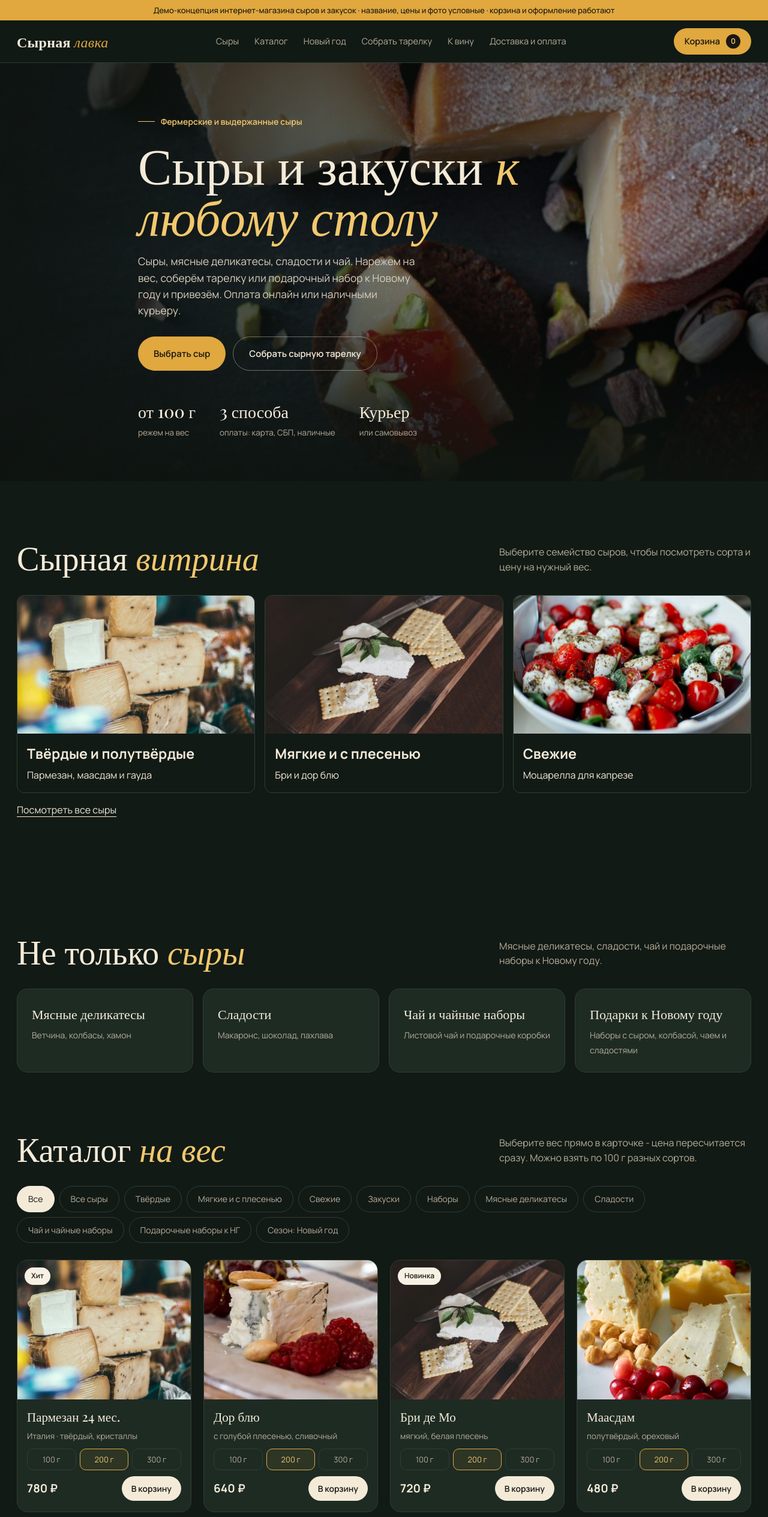
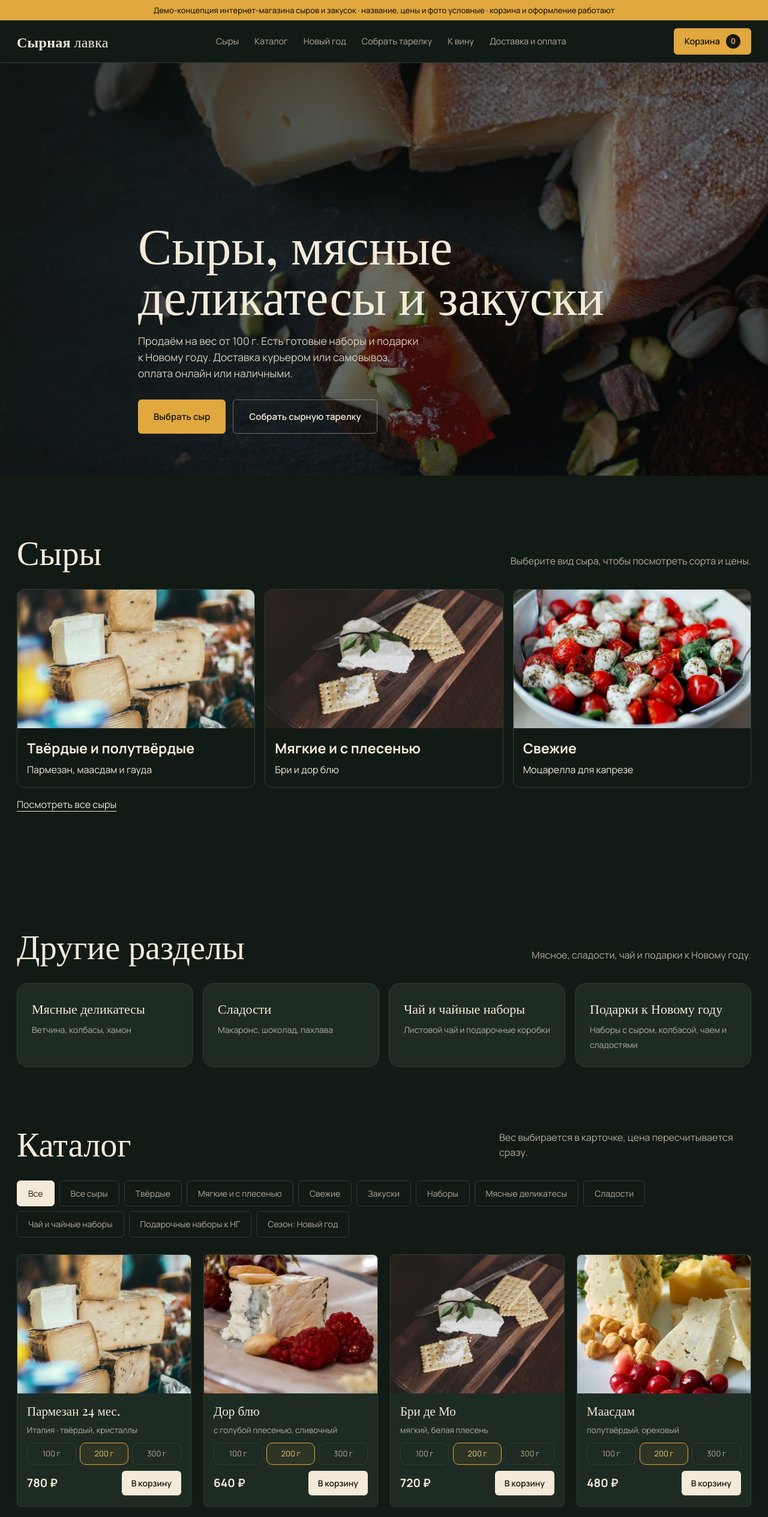
Before and after one commit to didigood0401/syr-lavka, a plain HTML site: page index.html in a window 1280 px wide. Shown: the top 2529 px of the page at 60% size. Drawn offline with nearby package versions, Linux system fonts and the light colour scheme; a web font is replaced by a local one.

Commit message:
Упрощён дизайн и тексты

```diff
--- a/index.html
+++ b/index.html
@@ -142,6 +142,14 @@ footer{border-top:1px solid var(--line);padding:50px 0 34px;color:var(--mut);fon
 .fld{display:grid;gap:8px;margin-bottom:12px}.fld input{border:1.5px solid #ddd2bd;border-radius:10px;padding:10px 12px;font:inherit;font-size:14px;background:#fff;color:var(--ink)}
 .df{max-height:64vh;overflow:auto}
 @media(max-width:1000px){.more{grid-template-columns:1fr 1fr}}@media(max-width:560px){.more{grid-template-columns:1fr}}
+em{font-style:normal;color:inherit!important}.logo i{font-style:normal;color:inherit}
+header{backdrop-filter:none;background:var(--bg)}
+.hero img{animation:none;transform:none}
+.hero:after{background:linear-gradient(90deg,rgba(14,20,16,.8),rgba(14,20,16,.3))}
+.rv{opacity:1!important;transform:none!important;transition:none}
+.card,.card:hover{transform:none;transition:none;border-radius:8px}.card:hover .ph img{transform:none}
+.btn,.add,.cartb,.chip{border-radius:6px}
+.board{box-shadow:none}
 </style>
 </head>
 <body>
@@ -154,16 +162,16 @@ footer{border-top:1px solid var(--line);padding:50px 0 34px;color:var(--mut);fon
 
 <div class="hero"><img src="img/hero.jpg" alt="Выдержанные сыры на тёмной доске">
  <div class="wrap hc">
-  <div class="kick">Фермерские и выдержанные сыры</div>
-  <h1>Сыры и закуски <em>к любому столу</em></h1>
-  <p>Сыры, мясные деликатесы, сладости и чай. Нарежем на вес, соберём тарелку или подарочный набор к Новому году и привезём. Оплата онлайн или наличными курьеру.</p>
+
+  <h1>Сыры, мясные деликатесы и закуски</h1>
+  <p>Продаём на вес от 100 г. Есть готовые наборы и подарки к Новому году. Доставка курьером или самовывоз, оплата онлайн или наличными.</p>
   <div class="cta"><a href="#cheese" class="btn a">Выбрать сыр</a><a href="#board" class="btn o">Собрать сырную тарелку</a></div>
-  <div class="facts"><div><b>от 100 г</b><span>режем на вес</span></div><div><b>3 способа</b><span>оплаты: карта, СБП, наличные</span></div><div><b>Курьер</b><span>или самовывоз</span></div></div>
+
  </div>
 </div>
 
 <section id="cheese" aria-labelledby="cheese-title"><div class="wrap">
- <div class="sh"><h2 id="cheese-title">Сырная <em>витрина</em></h2><p>Выберите семейство сыров, чтобы посмотреть сорта и цену на нужный вес.</p></div>
+ <div class="sh"><h2 id="cheese-title">Сыры</h2><p>Выберите вид сыра, чтобы посмотреть сорта и цены.</p></div>
  <div class="cheese-families">
   <a href="#cat" data-family="hard"><img src="img/c1.jpg" alt=""><div><h3>Твёрдые и полутвёрдые</h3><span>Пармезан, маасдам и гауда</span></div></a>
   <a href="#cat" data-family="soft"><img src="img/c3.jpg" alt=""><div><h3>Мягкие и с плесенью</h3><span>Бри и дор блю</span></div></a>
@@ -171,7 +179,7 @@ footer{border-top:1px solid var(--line);padding:50px 0 34px;color:var(--mut);fon
  </div><a class="cheese-all" href="#cat" data-family="cheese">Посмотреть все сыры</a>
 </div></section>
 <section id="more" style="padding-bottom:0"><div class="wrap">
- <div class="sh rv"><h2>Не только <em>сыры</em></h2><p>Мясные деликатесы, сладости, чай и подарочные наборы к Новому году.</p></div>
+ <div class="sh rv"><h2>Другие разделы</h2><p>Мясное, сладости, чай и подарки к Новому году.</p></div>
  <div class="more">
   <a href="#cat" data-family="meat"><h3>Мясные деликатесы</h3><span>Ветчина, колбасы, хамон</span></a>
   <a href="#cat" data-family="sweet"><h3>Сладости</h3><span>Макаронс, шоколад, пахлава</span></a>
@@ -180,13 +188,13 @@ footer{border-top:1px solid var(--line);padding:50px 0 34px;color:var(--mut);fon
  </div>
 </div></section>
 <section id="cat"><div class="wrap">
- <div class="sh rv"><h2>Каталог <em>на вес</em></h2><p>Выберите вес прямо в карточке - цена пересчитается сразу. Можно взять по 100 г разных сортов.</p></div>
+ <div class="sh rv"><h2>Каталог</h2><p>Вес выбирается в карточке, цена пересчитывается сразу.</p></div>
  <div class="chips rv" id="chips"><button class="chip on" data-f="all">Все</button><button class="chip" data-f="cheese">Все сыры</button><button class="chip" data-f="hard">Твёрдые</button><button class="chip" data-f="soft">Мягкие и с плесенью</button><button class="chip" data-f="fresh">Свежие</button><button class="chip" data-f="snack">Закуски</button><button class="chip" data-f="set">Наборы</button><button class="chip" data-f="meat">Мясные деликатесы</button><button class="chip" data-f="sweet">Сладости</button><button class="chip" data-f="tea">Чай и чайные наборы</button><button class="chip" data-f="gift">Подарочные наборы к НГ</button><button class="chip" data-f="ny">Сезон: Новый год</button></div>
  <div class="grid" id="grid"></div>
 </div></section>
 
 <section class="builder" id="board"><div class="wrap">
- <div class="sh rv"><h2>Соберите <em>сырную тарелку</em></h2><p>Отметьте 3-5 позиций - мы нарежем, красиво разложим на доске и добавим мёд и орехи. От 4 позиций - скидка 10%.</p></div>
+ <div class="sh rv"><h2>Собрать сырную тарелку</h2><p>Отметьте от 3 до 5 позиций. От 4 позиций скидка 10%.</p></div>
  <div class="bg">
   <div class="board rv" id="bd"><div class="bempty" id="be">Выберите сыры и закуски →</div></div>
   <div class="rv">
@@ -197,7 +205,7 @@ footer{border-top:1px solid var(--line);padding:50px 0 34px;color:var(--mut);fon
 </div></section>
 
 <section id="pair"><div class="wrap">
- <div class="sh rv"><h2>Что взять <em>к вину</em></h2><p>Сомелье лавки подобрал готовые сочетания - достаточно выбрать вино.</p></div>
+ <div class="sh rv"><h2>К вину</h2><p>Готовые сочетания к вину.</p></div>
  <div class="pairs">
   <div class="pair rv"><img src="img/wine.jpg" alt="Сыры к красному вину"><div><h3>К красному</h3><p>Пармезан 24 мес., гауда с пажитником, сыровяленая колбаса</p></div></div>
   <div class="pair rv"><img src="img/c2.jpg" alt="Сыры к белому вину"><div><h3>К белому и игристому</h3><p>Бри, камамбер, козий сыр, малина и мёд</p></div></div>
@@ -206,7 +214,7 @@ footer{border-top:1px solid var(--line);padding:50px 0 34px;color:var(--mut);fon
 </div></section>
 
 <section id="del" style="padding-top:0"><div class="wrap">
- <div class="sh rv"><h2>Доставка <em>и оплата</em></h2></div>
+ <div class="sh rv"><h2>Доставка и оплата</h2></div>
  <div class="del">
   <div class="dl rv"><b>Курьером</b><span>290 ₽, бесплатно от 3 000 ₽</span></div>
   <div class="dl rv"><b>Самовывоз</b><span>из магазина, бесплатно</span></div>
@@ -236,9 +244,9 @@ footer{border-top:1px solid var(--line);padding:50px 0 34px;color:var(--mut);fon
 
 <script>
 const P=[
- {id:1,n:'Пармезан 24 мес.',d:'Италия · твёрдый, кристаллы',p:390,img:'c1',t:'hard',f:'Хит'},
+ {id:1,n:'Пармезан 24 мес.',d:'Италия · твёрдый, кристаллы',p:390,img:'c1',t:'hard'},
  {id:2,n:'Дор блю',d:'с голубой плесенью, сливочный',p:320,img:'c2',t:'soft'},
- {id:3,n:'Бри де Мо',d:'мягкий, белая плесень',p:360,img:'c3',t:'soft',f:'Новинка'},
+ {id:3,n:'Бри де Мо',d:'мягкий, белая плесень',p:360,img:'c3',t:'soft'},
  {id:4,n:'Маасдам',d:'полутвёрдый, ореховый',p:240,img:'c4',t:'hard'},
  {id:5,n:'Гауда с оливками',d:'фермерская, 6 мес.',p:280,img:'c5',t:'hard'},
  {id:6,n:'Моцарелла и томаты',d:'свежий сыр, капрезе',p:210,img:'c6',t:'fresh'},
@@ -246,7 +254,7 @@ const P=[
  {id:8,n:'Оливки и хлеб',d:'каламата, закваска',p:190,img:'s2',t:'snack'},
  {id:7,n:'Салями и фуэт',d:'сыровяленая колбаса',p:330,img:'s1',t:'meat'},
  {id:16,n:'Ветчина запечённая',d:'свинина, нарезка',p:280,img:null,t:'meat'},
- {id:17,n:'Ветчина сыровяленая',d:'хамон, выдержка 12 мес.',p:690,img:null,t:'meat',f:'Хит'},
+ {id:17,n:'Ветчина сыровяленая',d:'хамон, выдержка 12 мес.',p:690,img:null,t:'meat'},
  {id:18,n:'Колбаса варёно-копчёная',d:'говядина, нарезка',p:310,img:null,t:'meat'},
  {id:19,n:'Колбаса сыровяленая',d:'фермерская, с перцем',p:360,img:null,t:'meat'},
  {id:13,n:'Мясная тарелка',d:'салями, фуэт, оливки · 450 г',p:1790,img:'board',t:'meat',fix:1},
@@ -280,7 +288,7 @@ document.querySelectorAll('[data-family]').forEach(link=>link.addEventListener('
 }));
 function add(it){const e=cart.find(x=>x.k===it.k);e?e.q++:cart.push({...it,q:1});render();const c=$('#cnt');c.classList.add('pop');setTimeout(()=>c.classList.remove('pop'),250);toast('Добавлено в корзину')}
 function render(){localStorage.slc=JSON.stringify(cart);$('#cnt').textContent=cart.reduce((a,b)=>a+b.q,0);
- $('#db').innerHTML=cart.length?cart.map(i=>`<div class="di"><div class="t">${th(i.img,'')}</div><div class="n"><b>${i.n}</b><div class="q"><button data-k="${i.k}" data-d="-1">−</button>${i.q}<button data-k="${i.k}" data-d="1">+</button></div></div><div>${rub(i.p*i.q)}</div></div>`).join(''):'<div class="empty">Корзина пустая.<br>Самое время выбрать сыр.</div>';
+ $('#db').innerHTML=cart.length?cart.map(i=>`<div class="di"><div class="t">${th(i.img,'')}</div><div class="n"><b>${i.n}</b><div class="q"><button data-k="${i.k}" data-d="-1">−</button>${i.q}<button data-k="${i.k}" data-d="1">+</button></div></div><div>${rub(i.p*i.q)}</div></div>`).join(''):'<div class="empty">Корзина пуста.</div>';
  const s=cart.reduce((a,b)=>a+b.p*b.q,0);const pick=document.querySelector('input[name=dm]:checked').value==='p';const d=pick||s>=3000||!s?0:290;
  $('#adr').style.display=pick?'none':'';$('#sub').textContent=rub(s);$('#dlv').textContent=pick?'самовывоз':(d?rub(d):'бесплатно');$('#tot').textContent=rub(s+d)}
 document.querySelectorAll('input[name=dm]').forEach(r=>r.onchange=render);
```
